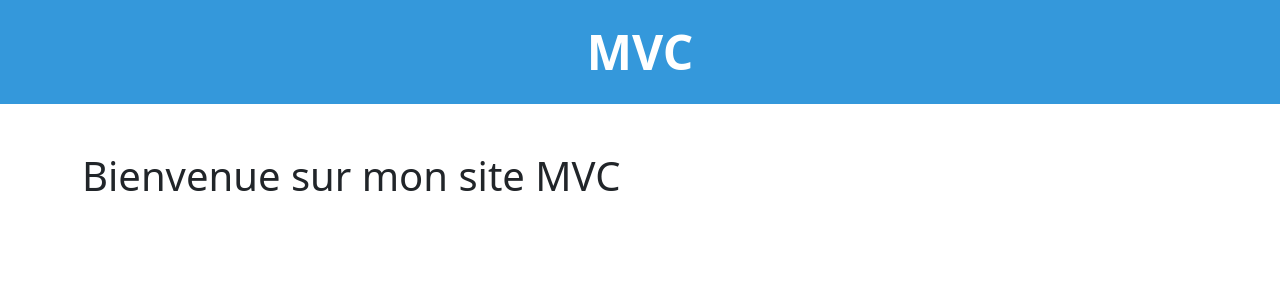
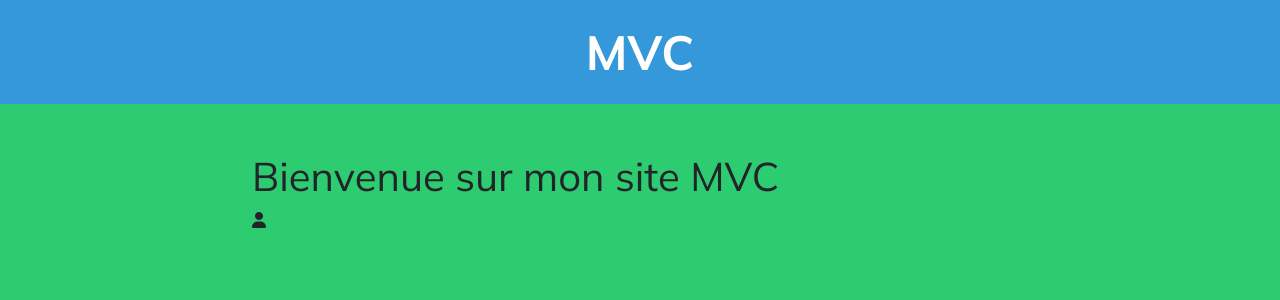
Before and after one commit to orabillon/PorteFolioBlog, a PHP site: page / in a window 1280 px wide. Shown: the top 300 px of the page. Run offline with PHP 8.4, Linux system fonts and the light colour scheme; some libraries are stand-ins or nearby versions.

Commit message:
update base + style
Création des table pour la gestion des users + ajout première font via google font + ajout bibliothèque d'icone

```diff
--- a/PortefolioBlog/public/design/scss/defaut.scss
+++ b/PortefolioBlog/public/design/scss/defaut.scss
@@ -1,10 +1,31 @@
+// Personalisation bootstrap
+
+// import préalable obligatoire
+@import "../../../node_modules/bootstrap/scss/functions";
+@import "../../../node_modules/bootstrap/scss/variables";
+
+// Definition couleur existante
+$primary:  #3498db;
+$danger: #48dbfb;
+
+// Creation nouvelle couleur
+$custom-colors: (
+        "toto": #2ecc71
+);
+
+// Merge maps
+$theme-colors: map-merge($theme-colors, $custom-colors);
+
+@import "../../../node_modules/bootstrap/scss/bootstrap";
+
+
+// Regle specifique
 html, body {
-  font-family: Arial, Helvetica, sans-serif;
-  margin: 0;
+  font-family: 'Mulish', sans-serif;
 }
 
 header {
-  background-color: #3498db;
+  background-color: $primary;
   color: white;
   padding: 1rem;
   text-align: center;
@@ -17,21 +38,3 @@
   width: 800px;
   margin: auto;
 }
-
-// import préalable obligatoire
-@import "../../../node_modules/bootstrap/scss/functions";
-@import "../../../node_modules/bootstrap/scss/variables";
-
-// Definition couleur existante
-$primary:  #8e44ad;
-$danger: #48dbfb;
-
-// Creation nouvelle couleur
-$custom-colors: (
-        "toto": #2ecc71
-);
-
-// Merge maps
-$theme-colors: map-merge($theme-colors, $custom-colors);
-
-@import "../../../node_modules/bootstrap/scss/bootstrap";
--- a/PortefolioBlog/view/base.php
+++ b/PortefolioBlog/view/base.php
@@ -7,9 +7,13 @@
     <meta http-equiv="X-UA-Compatible" content="ie=edge">
     <title><?= $title ?></title>
     <link rel="stylesheet" href="../public/design/css/defaut.css" />
+    <script src="https://kit.fontawesome.com/6d87207cfc.js" crossorigin="anonymous"></script>
+    <link rel="preconnect" href="https://fonts.googleapis.com">
+    <link rel="preconnect" href="https://fonts.gstatic.com" crossorigin>
+    <link href="https://fonts.googleapis.com/css2?family=Mulish:wght@200;300;400;700;900&display=swap" rel="stylesheet">
 </head>
 
-<body>
+<body class="bg-toto">
 
 <header>
     <span>MVC</span>
--- a/PortefolioBlog/view/homeView.php
+++ b/PortefolioBlog/view/homeView.php
@@ -7,6 +7,7 @@
 <section class="container">
 
     <h1>Bienvenue sur mon site MVC</h1>
+    <i class="fa-solid fa-user"></i>
 
 </section>
 
```
Also changed, not shown: PortefolioBlog/ScriptCreation.sql (+7 -0 lines), PortefolioBlog/README.md, PortefolioBlog/public/design/css/defaut.css, 1 other file.
